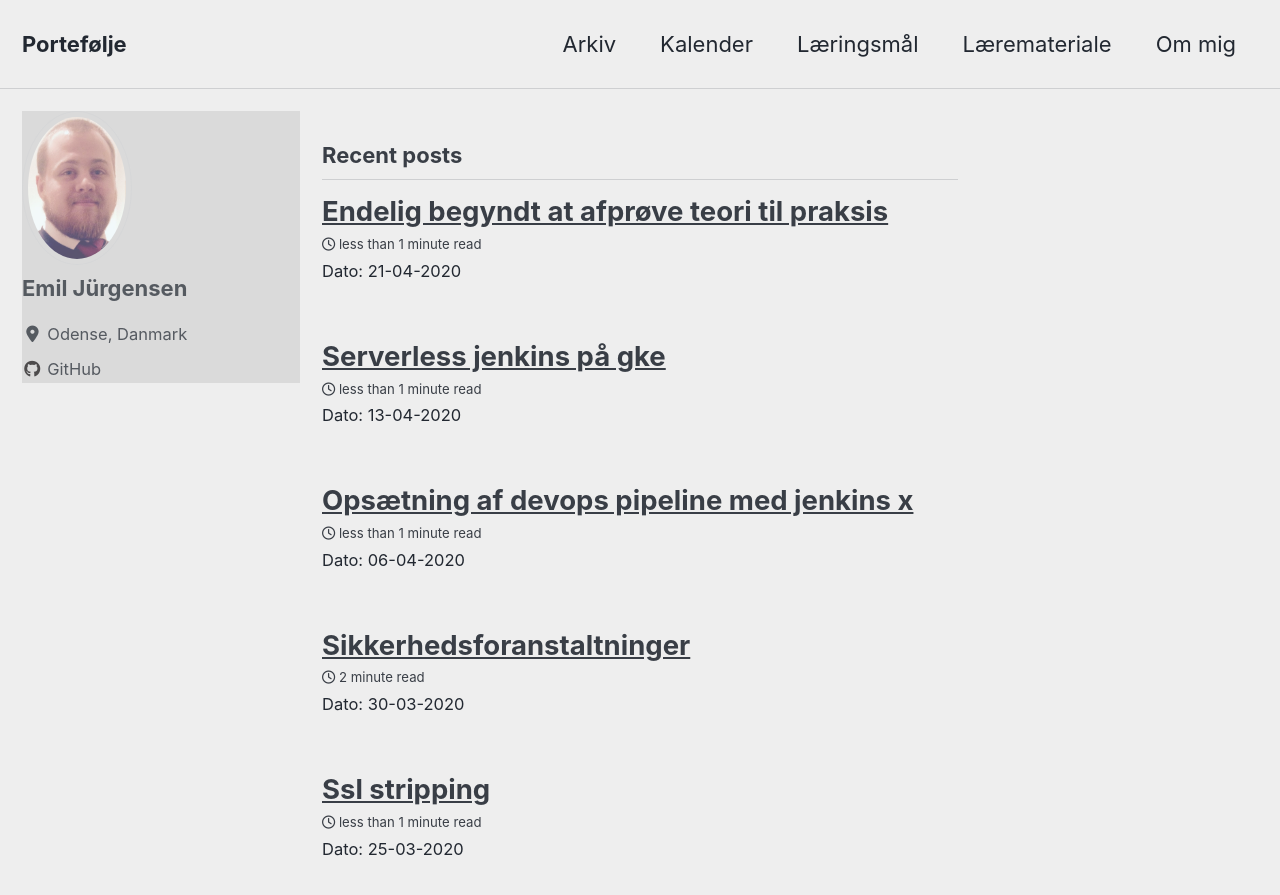
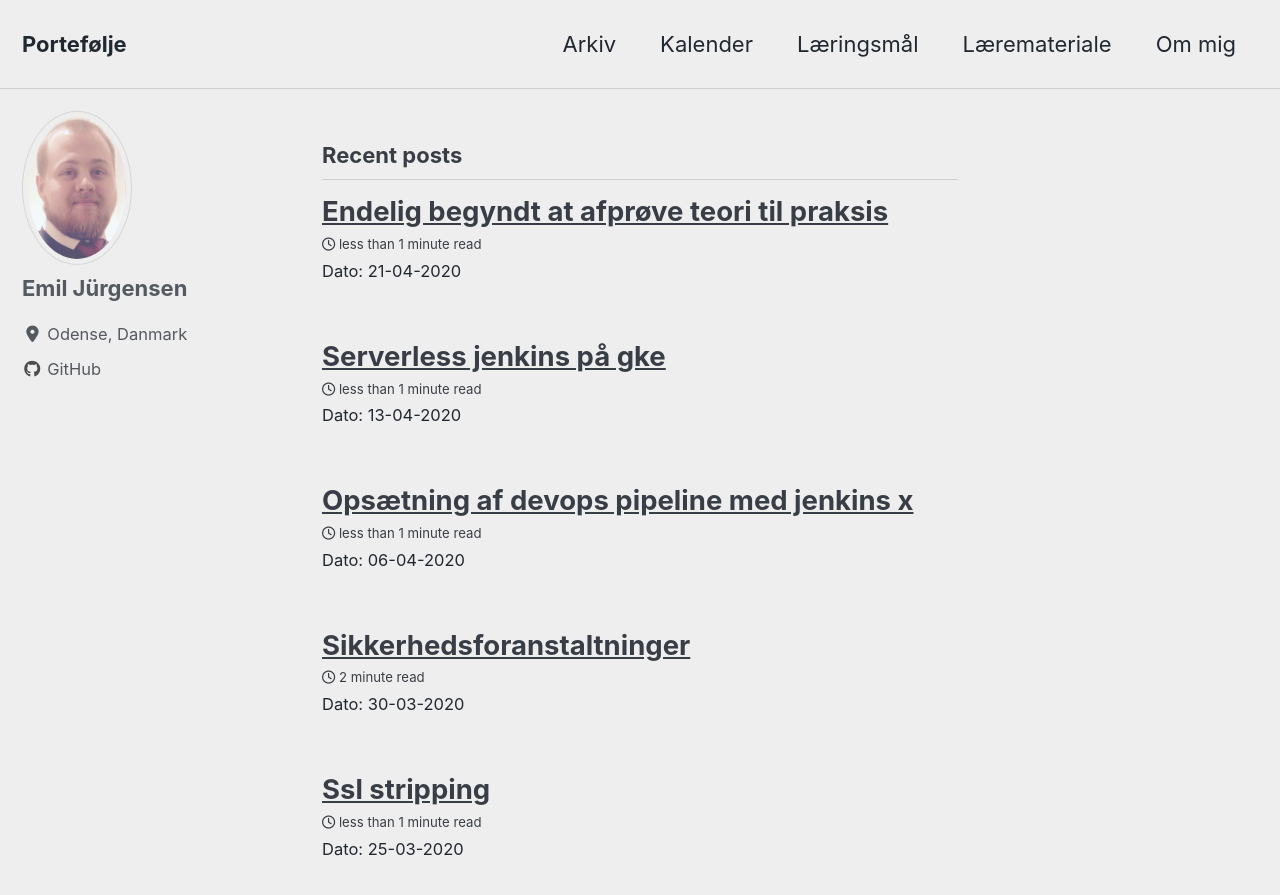
Before and after one commit to Emil428f/Portfolio, a Jekyll site: the page built from index.html, in a window 1280 px wide and 900 px high. Shown: the top 895 px of the window. Built offline with Jekyll 4.4.1, drawn with Linux system fonts in a browser that asks for light colours; cached includes are drawn as plain includes; nearby versions of some CDN libraries; the list of posts is cut into pages by our own code.

Commit message:
Update author-profile.html

```diff
--- a/_includes/author-profile.html
+++ b/_includes/author-profile.html
@@ -1,7 +1,7 @@
 {% assign author = page.author | default: page.authors[0] | default: site.author %}
 {% assign author = site.data.authors[author] | default: author %}
 
-<div itemscope itemtype="https://schema.org/Person" style="background-color:lightgray">
+<div itemscope itemtype="https://schema.org/Person">
 
   {% if author.avatar %}
     <div class="author__avatar">
```
